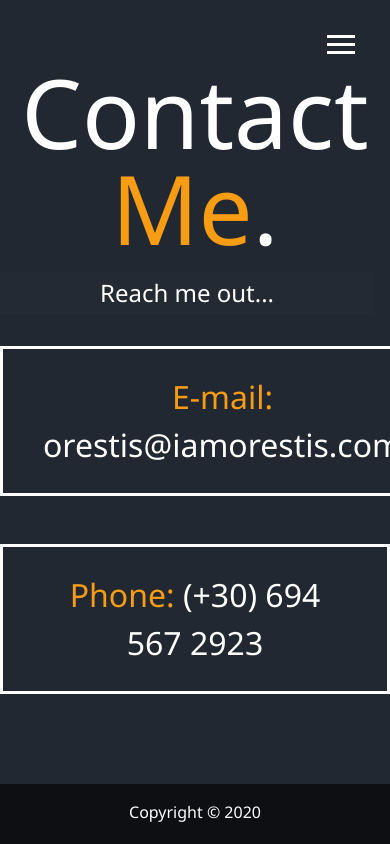
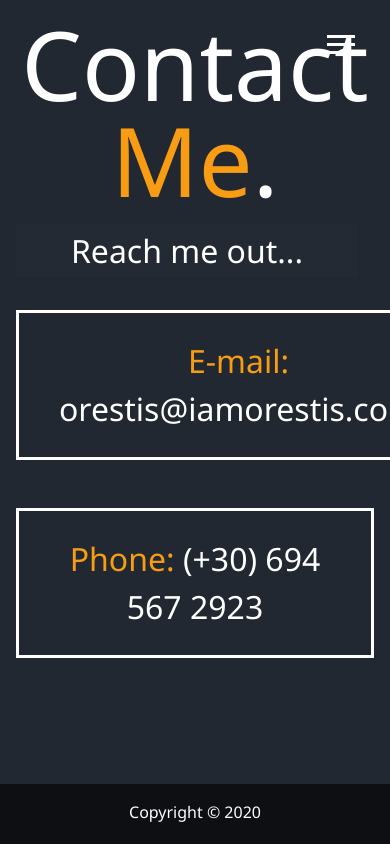
Before and after one commit to Orestisef/my_porfolio, a website: page dist/contact.html in a window 390 px wide. Shown: the top 844 px of the page. Drawn offline with Linux system fonts and the light colour scheme.

Commit message:
more changes for mobile padding

```diff
--- a/dist/contact.html
+++ b/dist/contact.html
@@ -48,9 +48,9 @@
         <h1 class="lg-heading">
             Contact <span class="text-secondary">Me</span>.
         </h1>
-        <h2 class="sm-heading">
+        <h1 class="sm-heading">
             Reach me out...
-        </h2>
+        </h1>
         <div class="boxes">
             <div>
                 <span class="text-secondary">
--- a/dist/css/main.css
+++ b/dist/css/main.css
@@ -141,6 +141,7 @@ header {
 
 main {
   padding-top: 4rem;
+  padding: 1rem;
   min-height: calc(100vh - 60px); }
   main .icons {
     margin-top: 1rem; }
```
Also changed, not shown: 1 other file.
